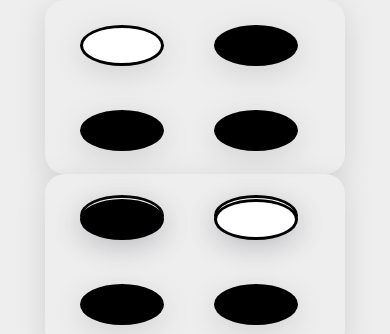
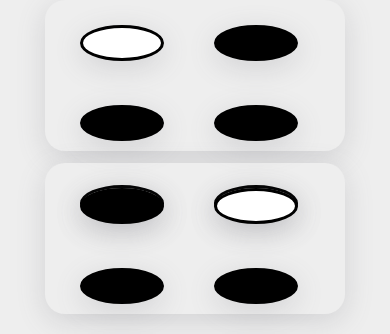
Before and after one commit to prettypain/braille_web, a plain HTML site: page index.html in a window 390 px wide. Shown: the top 334 px of the page. Drawn offline with nearby package versions, Linux system fonts and the light colour scheme.

Commit message:
모바일 디자인 수정

```diff
--- a/style.css
+++ b/style.css
@@ -39,6 +39,8 @@ html,body{
 @media screen and (max-width: 980px){
     .space{
         margin-left: 0;
+        margin-top: 3%;
+        margin-bottom: 3%;
     }
 }
 
```
